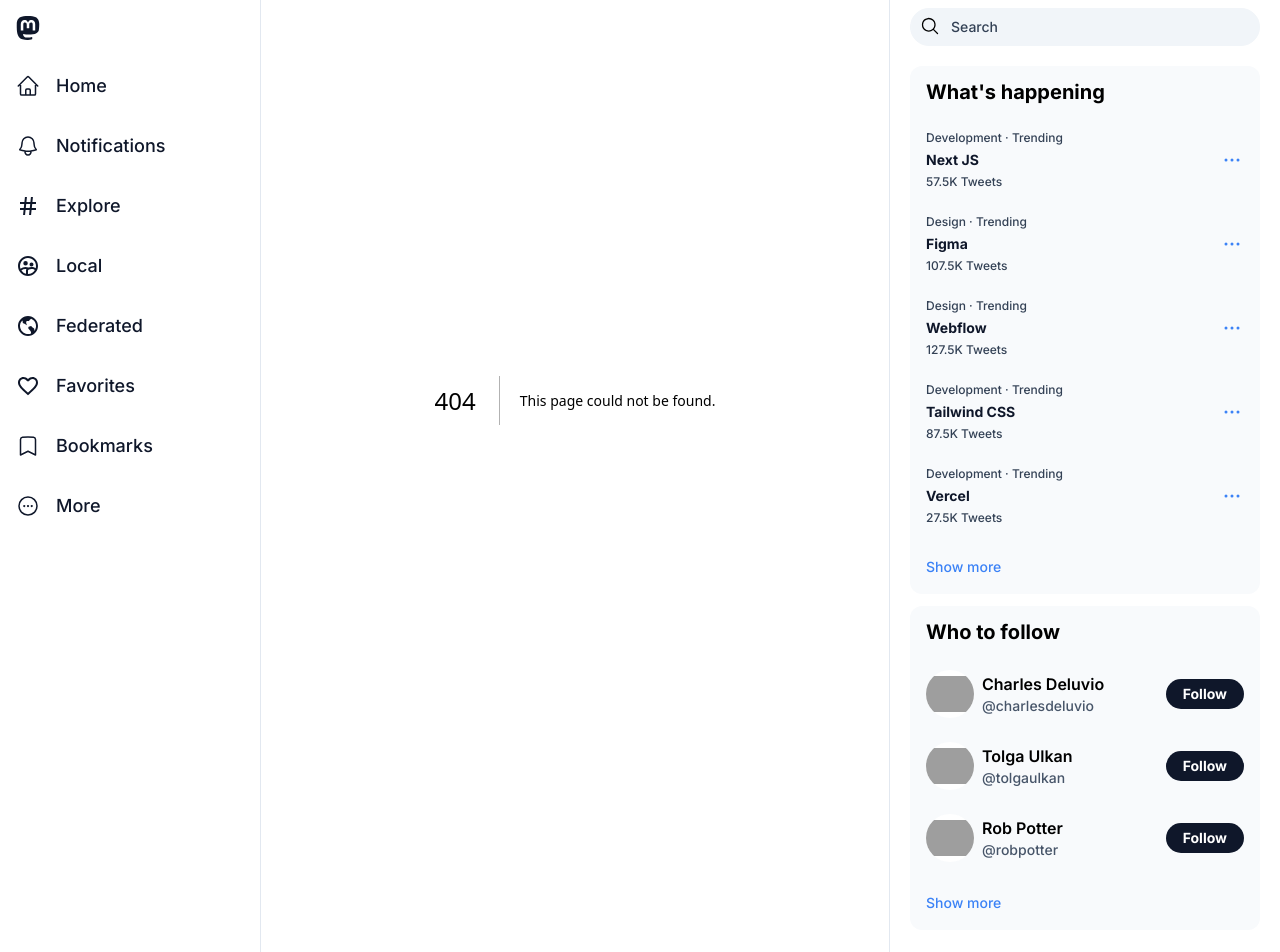
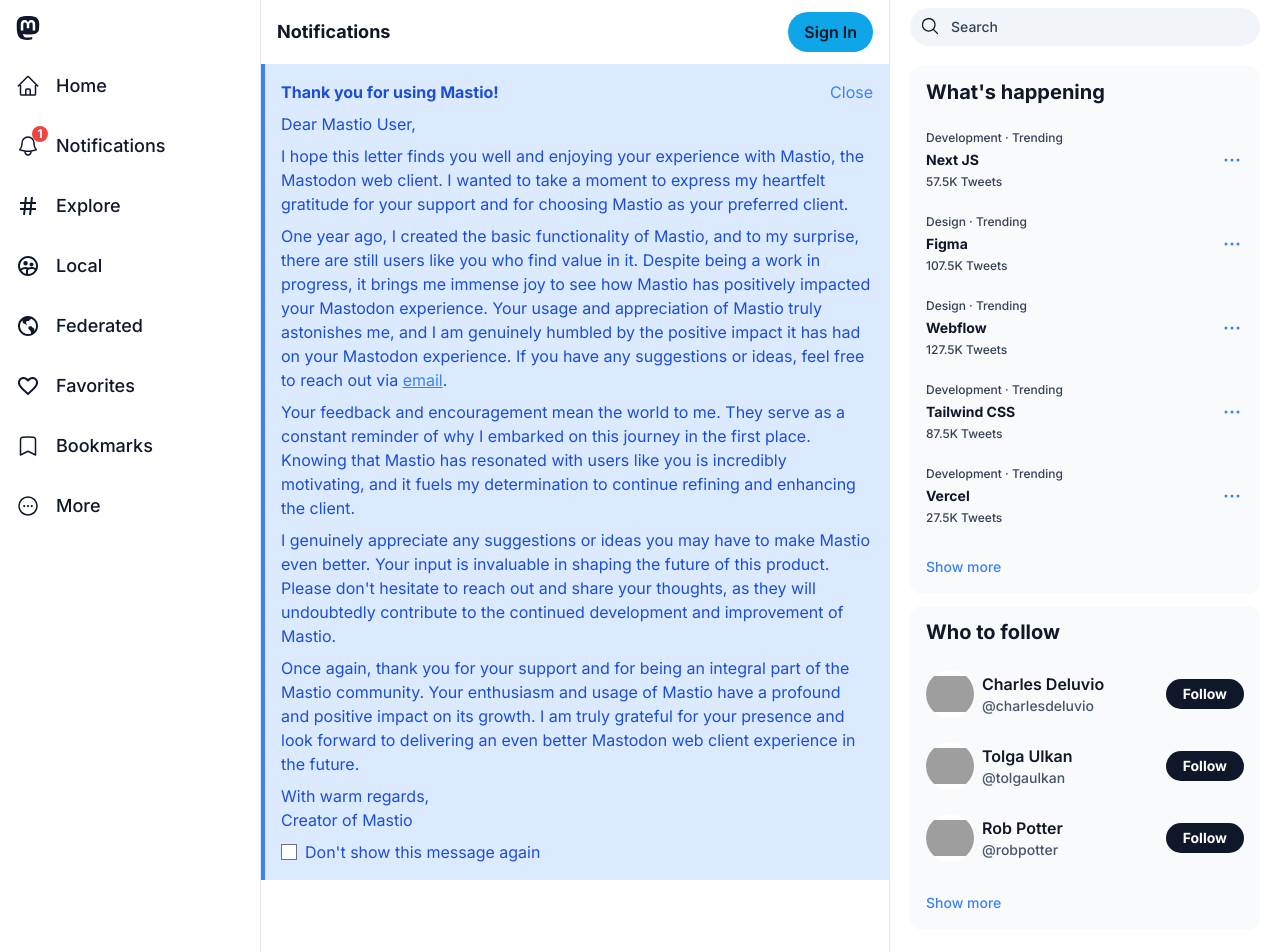
Before and after one commit to turing0/mastio, a Next.js app: page /notifications in a window 1280 px wide. Before the commit this address had no page. Shown: the top 952 px of the page. Built offline with nearby package versions, Linux system fonts and the light colour scheme; grey boxes are pictures that could not be loaded.

Commit message:
update noftications

```diff
--- a/app/[server]/public/local/page.tsx
+++ b/app/[server]/public/local/page.tsx
@@ -17,6 +17,7 @@
       <title>Local Timeline | Mastio</title>
 
       <Header title="Local Timeline" />
+
       <Feed server={server} type='local' />
       {/* <PostFeed server={server} type="local" /> */}
     </>
--- a/app/components/Layout.tsx
+++ b/app/components/Layout.tsx
@@ -14,9 +14,12 @@
 const Layout: React.FC<LayoutProps> = ({
     children
 }) => {
+    const hideMessage = localStorage.getItem('hideMsg0722');
+	const nCount = hideMessage? 0:1
+
     return (
         <div className="min-h-screen flex max-w-7xl mx-auto xl:grid xl:grid-cols-10 gap-5">
-			<Nav />
+			<Nav notificationCount={nCount} />
 
 			<main className="col-span-5 w-full border-x border-slate-200">
                 {children}
--- a/app/components/layout/Nav.tsx
+++ b/app/components/layout/Nav.tsx
@@ -25,9 +25,10 @@
 	text: string;
 	icon?: ReactNode;
 	auth?: boolean;
+	badgeCount?: number;
 }
 
-const Nav = () => {
+const Nav = ({ notificationCount }: { notificationCount?: number }) => {
 	const defaultServer = "mstdn.social";
 	const {server} = useCurrentUserContext();
 
@@ -41,6 +42,7 @@
 			href: '/notifications',
 			text: 'Notifications',
 			icon: <HiOutlineBell className="w-6 h-6" />,
+			badgeCount: notificationCount
 		},
 		{
 			href: '/explore',
@@ -90,13 +92,13 @@
 					<NavItem href="/" width="inline" size="default">
 						<BsMastodon className="w-6 h-6" />
 					</NavItem>
-					{items.map(({ href, text, icon, auth }, i) => (
+					{items.map(({ href, text, icon, auth, badgeCount }, i) => (
 						<div
 							key={`header-${i}`}
 							// value={`item-${i + 1}`}
 							className="rounded-lg focus:outline-none overflow-hidden"
 						>
-							<NavItem href={href} width="inline" size="default">
+							<NavItem href={href} width="inline" size="default" badgeCount={badgeCount}>
 								{icon}
 								<div className="hidden xl:inline-flex flex-none text-lg font-medium">
 									{text}
--- a/app/components/layout/NavItem.tsx
+++ b/app/components/layout/NavItem.tsx
@@ -1,6 +1,7 @@
-import { cva } from 'class-variance-authority';
 import Link from 'next/link';
 import { ReactNode } from 'react';
+import { cva } from 'class-variance-authority';
+import React from 'react';
 
 interface Props {
   onClick?: () => void;
@@ -8,6 +9,7 @@
   width: 'full' | 'inline' | 'mobile';
   size: 'default' | 'small' | 'large';
   children: ReactNode;
+  badgeCount?: number;
 }
 
 const NavItemStyles = cva(
@@ -16,9 +18,8 @@
     variants: {
       width: {
         full: 'w-full',
-				// inline: 'inline-flex [&_div:first-child]:rounded-full',
         inline: 'max-w-fit rounded-full',
-				mobile: 'inline-flex justify-center xl:justify-start ',
+        mobile: 'inline-flex justify-center xl:justify-start',
       },
       size: {
         default: '',
@@ -30,12 +31,27 @@
       width: 'inline',
       size: 'default',
     },
-	},
+  }
 );
 
-const NavItem = ({ onClick, href, children, width, size }: Props) => (
+const NavItem = ({ onClick, href, children, width, size, badgeCount }: Props) => (
   <Link onClick={onClick} className={NavItemStyles({ width, size })} href={href}>
-		{children}
+    {React.Children.map(children, (child, index) => {
+      if (index === 0 && React.isValidElement(child)) {
+        // Assuming the first child is the icon
+        return (
+          <div className="relative">
+            {child}
+            {badgeCount !== undefined && badgeCount > 0 && (
+              <span className="absolute -top-2 -right-2 bg-red-500 text-white text-xs font-bold rounded-full h-4 w-4 flex items-center justify-center">
+                {badgeCount}
+              </span>
+            )}
+          </div>
+        );
+      }
+      return child;
+    })}
   </Link>
 );
 
--- /dev/null
+++ b/app/notifications/page.tsx
@@ -0,0 +1,98 @@
+'use client';
+
+import { useState, useEffect } from 'react';
+import Header from "../components/Header";
+import Link from 'next/link';
+import { useRouter } from 'next/navigation';
+
+export default function NotifiPage() {
+  const [showWelcomeMessage, setShowWelcomeMessage] = useState(false);
+  const router = useRouter();
+
+  useEffect(() => {
+    const hideMessage = localStorage.getItem('hideMsg0722');
+    if (hideMessage !== 'true') {
+      setShowWelcomeMessage(true);
+    }
+  }, []);
+
+  const handleCloseWelcomeMessage = (dontShowAgain: boolean) => {
+    if (dontShowAgain) {
+      localStorage.setItem('hideMsg0722', 'true');
+      router.refresh();
+    }
+    setShowWelcomeMessage(false);
+  };
+
+  return (
+    <>
+      <title>Notifications | Mastio</title>
+
+      <Header title="Notifications" />
+
+      {showWelcomeMessage && (
+        <div className="bg-blue-100 border-l-4 border-blue-500 text-blue-700 p-4 mb-4">
+          <div className="flex justify-between items-start">
+            <div className="flex-grow">
+              <div className="flex justify-between items-center mb-2">
+                <h2 className="font-bold">Thank you for using Mastio!</h2>
+                <button
+                  onClick={() => handleCloseWelcomeMessage(false)}
+                  className="text-blue-500 hover:text-blue-700 ml-4 whitespace-nowrap"
+                >
+                  {/* Mark as read */}
+                  Close
+                </button>
+              </div>
+              <p className="mb-2">
+                Dear Mastio User,
+              </p>
+              <p className="mb-2">
+                I hope this letter finds you well and enjoying your experience with Mastio, the Mastodon web client. I wanted to take a moment to express my heartfelt gratitude for your support and for choosing Mastio as your preferred client.
+              </p>
+              <p className="mb-2">
+                One year ago, I created the basic functionality of Mastio, and to my surprise, there are still users like you who find value in it. Despite being a work in progress, it brings me immense joy to see how Mastio has positively impacted your Mastodon experience. Your usage and appreciation of Mastio truly astonishes me, and I am genuinely humbled by the positive impact it has had on your Mastodon experience.
+                If you have any suggestions or ideas, feel free to reach out via <Link href="mailto:turing175@gmail.com" className='underline'>email</Link>.
+              </p>
+              <p className="mb-2">
+                Your feedback and encouragement mean the world to me. They serve as a constant reminder of why I embarked on this journey in the first place. Knowing that Mastio has resonated with users like you is incredibly motivating, and it fuels my determination to continue refining and enhancing the client.
+              </p>
+              <p className="mb-2">
+                I genuinely appreciate any suggestions or ideas you may have to make Mastio even better. Your input is invaluable in shaping the future of this product. Please don't hesitate to reach out and share your thoughts, as they will undoubtedly contribute to the continued development and improvement of Mastio.
+              </p>
+              <p className="mb-2">
+                Once again, thank you for your support and for being an integral part of the Mastio community. Your enthusiasm and usage of Mastio have a profound and positive impact on its growth. I am truly grateful for your presence and look forward to delivering an even better Mastodon web client experience in the future.
+              </p>
+              <p className="mb-2">
+                With warm regards,<br />
+                Creator of Mastio
+              </p>
+              <p className="mb-2">
+
+              </p>
+
+              <div className="flex items-center mt-2">
+                <input
+                  type="checkbox"
+                  id="dontShowAgain"
+                  onChange={(e) => {
+                    if (e.target.checked) {
+                      handleCloseWelcomeMessage(true);
+                    }
+                  }}
+                  className="mr-2"
+                />
+                <label htmlFor="dontShowAgain">Don't show this message again</label>
+              </div>
+            </div>
+          </div>
+        </div>
+      )}
+      <div className='pb-6'>
+
+      </div>
+
+      {/* <PostFeed server={server} type="local" /> */}
+    </>
+  );
+}
```
Lines whose indentation alone changed are shown as unchanged.
